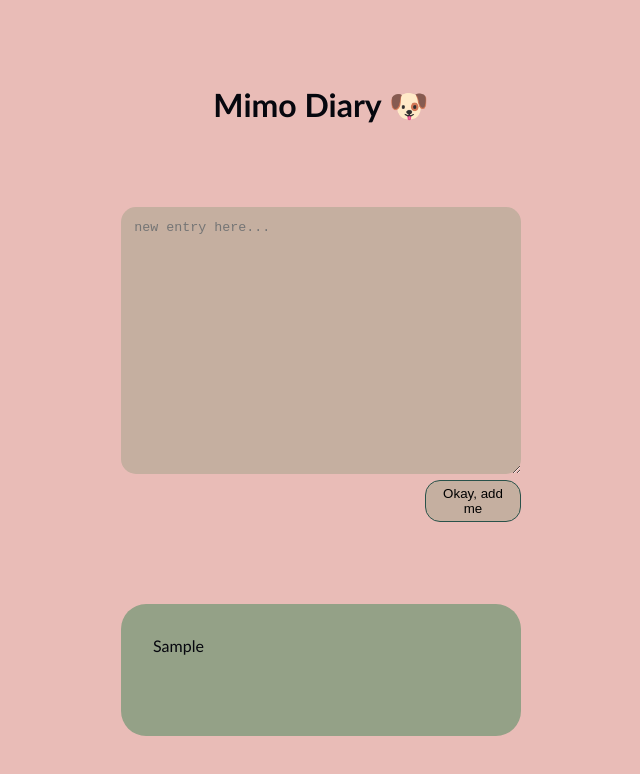
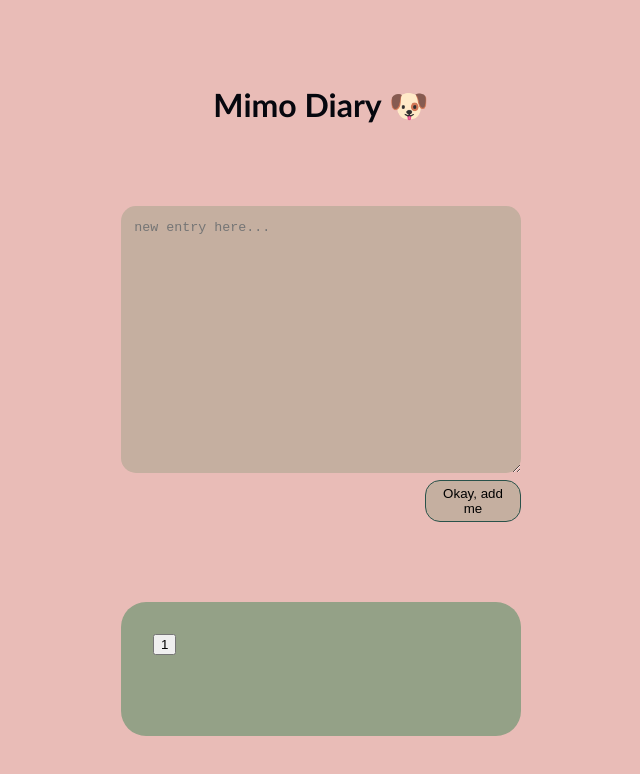
Before and after one commit to vkrutsina/diary, a plain HTML site: page index.html in a window 1280 px wide. Both pictures are taken after typing "Sample" into the empty fields and a click on the button "Okay, add me". Shown: the whole page, without its empty margins (319-959 px from the left). Drawn offline with Linux system fonts and the light colour scheme.

Commit message:
entry button addition

```diff
--- a/index.html
+++ b/index.html
@@ -14,7 +14,9 @@
       <button type="submit" class="button">Okay, add me</button>
     </form>
     <!-- create a new section and give it an id of "entries" -->
-    <section id="entries"></section>
+    <section id="entries">
+      <div class="entries-nav"></div>
+    </section>
     <script src="index.js"></script>
   </body>
 </html>
--- a/index.js
+++ b/index.js
@@ -1,14 +1,22 @@
 const entryForm = document.getElementById('entryForm');
-const entriesSection = document.getElementById('entries');
-const entryTextbox = document.getElementsByClassName('entry-textbox');
-
+const entriesSection = document.querySelector('#entries');
+const entryTextbox = document.querySelector('.entry-textbox');
+const entriesNav = document.querySelector('.entries-nav');
+let count = 1;
 function addEntryToDom(event) {
   event.preventDefault();
   const entryDiv = document.createElement('div');
   entryDiv.className = 'single-entry';
-  entryDiv.innerText = entryTextbox[0].value;
+  entryDiv.innerText = entryTextbox.value;
+  entryDiv.style.display = 'none';
   entriesSection.appendChild(entryDiv);
-  entryTextbox[0].value = '';
+  entryTextbox.value = '';
+
+  const displayEntryButton = document.createElement('button');
+  displayEntryButton.className = 'display-entry-button';
+  displayEntryButton.innerText = count;
+  count++;
+  entriesNav.appendChild(displayEntryButton);
 }
 
 entryForm.addEventListener('submit', addEntryToDom);
```
